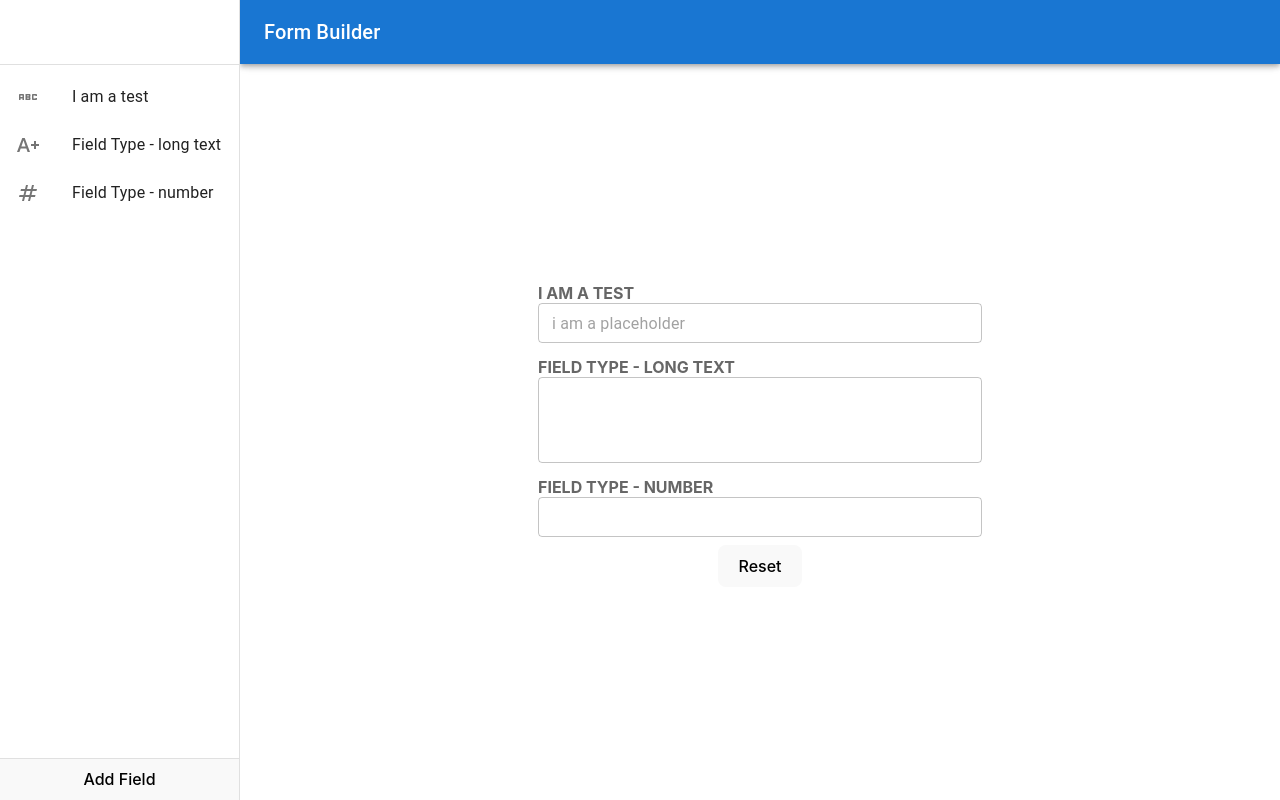
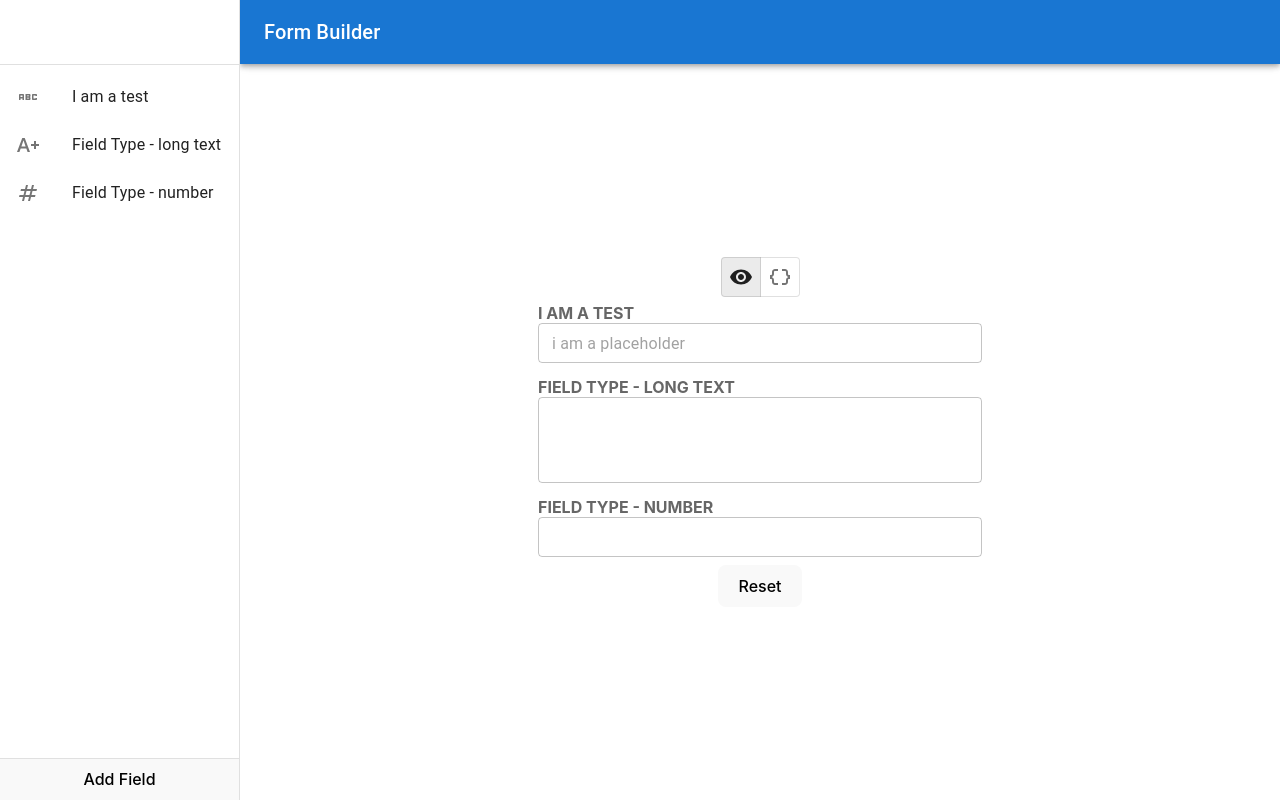
Before and after one commit to torian12321/form-builder, a React (Vite) app: page / in a window 1280 px wide. Built offline with nearby package versions, Linux system fonts and the light colour scheme; the HTML template or start-up script is replaced by a standard one.

Commit message:
Add code display

```diff
--- a/src/App.tsx
+++ b/src/App.tsx
@@ -1,11 +1,22 @@
+import { useState } from "react";
 import "./App.css";
 import { ResponsiveDrawer } from "./ui/Layout";
 import { FormDemo } from "./ui/FormDemo";
+import { ToggleMode, MODES } from "./ui/ToggleMode";
+import { CodeExample } from "./ui/CodeExample";
+import { useAppSelector } from "./store/actions";
+import { getFieldsList } from "./store/selectors/fields.selectors";
 
-const App = () => (
-  <ResponsiveDrawer>
-    <FormDemo />
-  </ResponsiveDrawer>
-);
+const App = () => {
+  const fields = useAppSelector(getFieldsList);
+  const [mode, setMode] = useState(MODES.VISUAL);
+
+  return (
+    <ResponsiveDrawer>
+      <ToggleMode mode={mode} onChange={setMode} />
+      {mode === MODES.VISUAL ? <FormDemo /> : <CodeExample obj={{ fields }} />}
+    </ResponsiveDrawer>
+  );
+};
 
 export default App;
--- /dev/null
+++ b/src/ui/CodeExample/CodeExample.styles.ts
@@ -0,0 +1,7 @@
+import { styled } from '@mui/material/styles';
+
+export const SBCode = styled('pre')({
+  textAlign: 'left',
+  fontSize: 12,
+  lineHeight: 1.2,
+});
--- /dev/null
+++ b/src/ui/CodeExample/CodeExample.tsx
@@ -0,0 +1,9 @@
+import { SBCode } from "./CodeExample.styles";
+
+interface CodeExampleProps {
+  obj: { [fieldName: string]: unknown };
+}
+
+export const CodeExample = ({ obj }: CodeExampleProps) => (
+  <SBCode>{JSON.stringify(obj, null, 2)}</SBCode>
+);
--- /dev/null
+++ b/src/ui/CodeExample/index.ts
@@ -0,0 +1 @@
+export { CodeExample } from './CodeExample';
--- /dev/null
+++ b/src/ui/ToggleMode/ToggleMode.tsx
@@ -0,0 +1,37 @@
+import DataObjectIcon from "@mui/icons-material/DataObject";
+import VisibilityIcon from "@mui/icons-material/Visibility";
+import Stack from "@mui/material/Stack";
+import ToggleButton from "@mui/material/ToggleButton";
+import ToggleButtonGroup from "@mui/material/ToggleButtonGroup";
+import { Props, MODES } from "./ToggleMode.types";
+
+export const ToggleMode = ({
+  mode = MODES.VISUAL,
+  onChange = () => {},
+}: Props) => {
+  const handleChange = (
+    _event: React.MouseEvent<HTMLElement>,
+    newMode: MODES
+  ) => {
+    onChange(newMode);
+  };
+
+  const control = {
+    value: mode,
+    onChange: handleChange,
+    exclusive: true,
+  };
+
+  return (
+    <Stack spacing={2} alignItems="center">
+      <ToggleButtonGroup size="small" {...control} aria-label="Small sizes">
+        <ToggleButton value={MODES.VISUAL} key={MODES.VISUAL}>
+          <VisibilityIcon />
+        </ToggleButton>
+        <ToggleButton value={MODES.CODE} key={MODES.CODE}>
+          <DataObjectIcon />
+        </ToggleButton>
+      </ToggleButtonGroup>
+    </Stack>
+  );
+};
--- /dev/null
+++ b/src/ui/ToggleMode/ToggleMode.types.ts
@@ -0,0 +1,9 @@
+export enum MODES {
+  VISUAL = 'mode_visual',
+  CODE = 'mode_code',
+}
+
+export interface Props {
+  mode?: MODES;
+  onChange?: (mode: MODES) => void;
+}
--- /dev/null
+++ b/src/ui/ToggleMode/index.ts
@@ -0,0 +1,2 @@
+export { ToggleMode } from './ToggleMode';
+export { MODES } from "./ToggleMode.types";
```
